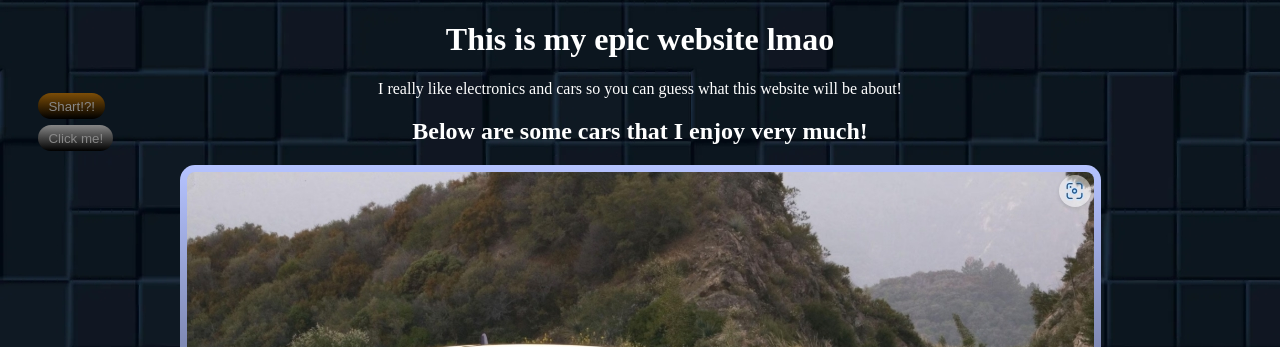
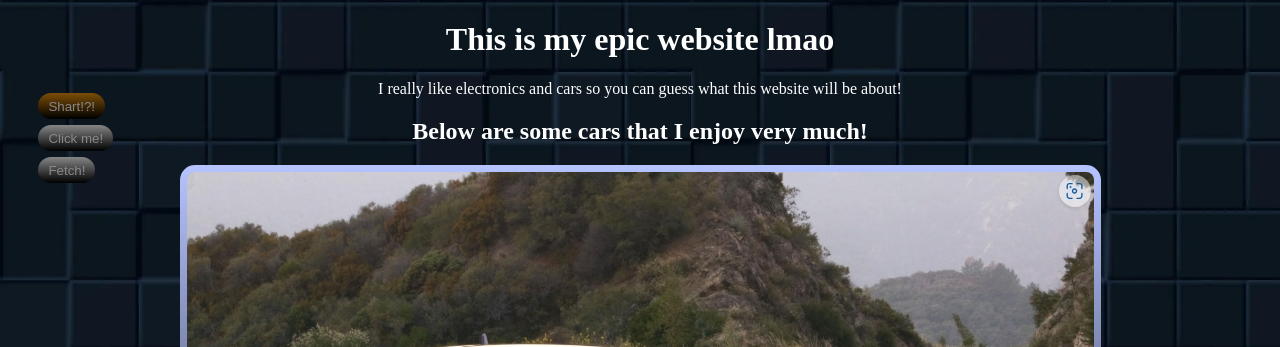
Before and after one commit to dodlepcgaming/Gameing, a PHP site: page / in a window 1280 px wide. Shown: the part 67-414 px from the top of the page. Run offline with PHP 8.4, Linux system fonts and the light colour scheme.

Commit message:
fetch added

```diff
--- a/DASITE/Styling.css
+++ b/DASITE/Styling.css
@@ -83,6 +83,21 @@ p, h1, h2, label{
     border: 2px solid transparent;
 }
 
+.fun2 {
+    position: fixed;
+    top: 28%;
+    left: 3%;
+    border-radius: 15px;
+    padding: 2px;
+    z-index: 1001;
+
+    background:
+        linear-gradient(to bottom, #868686, #000) border-box,
+        white padding-box;
+
+    border: 2px solid transparent;
+}
+
 button {
     background:none;
     border:none;
--- /dev/null
+++ b/DASITE/TextDoc.txt
@@ -0,0 +1 @@
+Far Fetched!
--- a/DASITE/index.html
+++ b/DASITE/index.html
@@ -2,10 +2,11 @@
 <html lang="en">
     <head>
         <title>Marks Epic Website</title>
-            <h2 class="header" id="myHeader">DO YOU LIKE CARS?</h2>
+        <link rel="stylesheet" href="Styling.css">
     </head>
 
     <body>
+        <h2 class="header" id="myHeader">DO YOU LIKE CARS?</h2>
         <script>
             function showShartAlert() {
                 alert('Page will now be sharted!');
@@ -28,16 +29,30 @@
             function myFunction(elem) {
                 elem.innerHTML = "hello world";
             }
+
+            function fetchInfo() {
+                let file = "TextDoc.txt"
+
+                fetch (file)
+                .then(x => x.text())
+                .then(y => document.getElementById("Fetch").textContent = y);
+            }
         </script>
 
         <a href="dasite.html"><img class="EVIL" src="images/THECREATOR.jpg" style="max-width: 5%; height: auto;" alt="image of Mark in a very dark room smiling"></a>
+
         <div class="shart">
             <button class="button1" onclick="TextSharter(); showShartAlert(); TextSharter2();">Shart!?!</button>
         </div>
+
         <div class="fun">
             <button class="button2" onclick="myFunction(this);">Click me!</button>
         </div>
-        <link rel="stylesheet" href="Styling.css">
+
+        <div class="fun2">
+            <button id="Fetch" class="button1" onclick="fetchInfo();">Fetch!</button>
+        </div>
+
         <h1 id="sharter">This is my epic website lmao</h1>
         <p id="sharter">I really like electronics and cars so you can guess what this website will be about!</p>
         <h2 id="sharter">Below are some cars that I enjoy very much!</h2>
```
